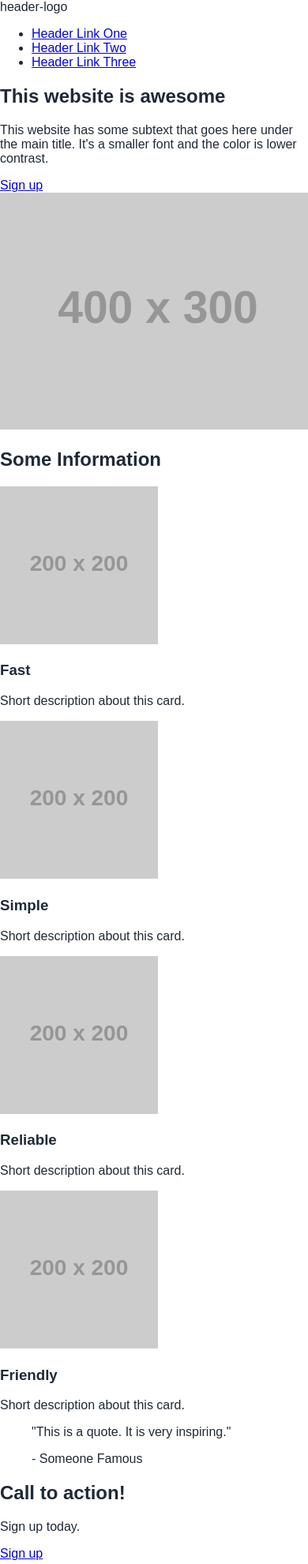
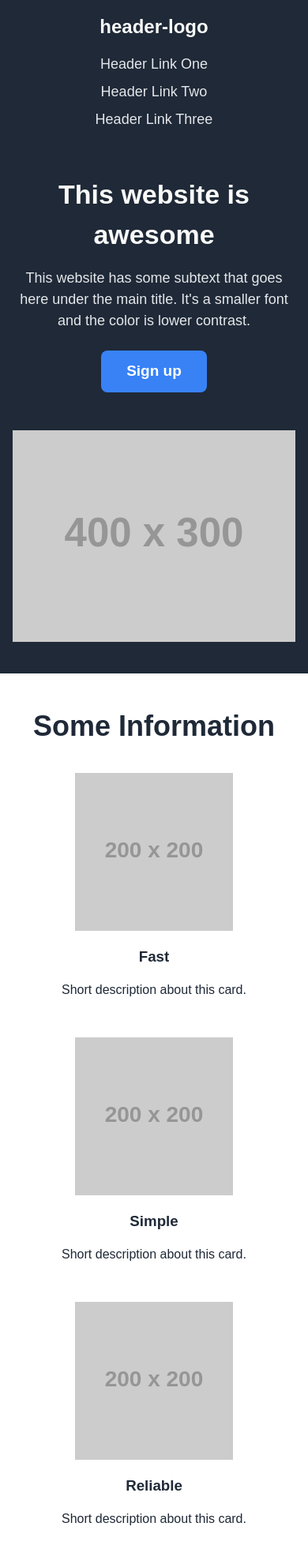
Before and after one commit to jas843/oden-landing-page, a plain HTML site: page index.html in a window 390 px wide. Shown: the top 1981 px of the page at 79% size. Drawn offline with Linux system fonts and the light colour scheme; placeholder pictures from the web are drawn by us.

Commit message:
Add landing page styles

```diff
--- a/style.css
+++ b/style.css
@@ -6,4 +6,217 @@ body {
   margin: 0;
   font-family: Arial, sans-serif;
   color: #1f2937;
+  line-height: 1.5;
 }
+
+img {
+  max-width: 100%;
+  height: auto;
+}
+
+a:focus-visible {
+  outline: 3px solid #fbbf24;
+  outline-offset: 3px;
+}
+
+.dark {
+  background-color: #1f2937;
+}
+
+/* Header */
+header {
+  display: flex;
+  justify-content: space-between;
+  align-items: center;
+  flex-wrap: wrap;
+  gap: 16px;
+  padding: 16px 32px;
+}
+
+.logo {
+  font-size: 24px;
+  color: #f9faf8;
+  font-weight: 700;
+}
+
+nav ul {
+  display: flex;
+  gap: 24px;
+  list-style: none;
+  margin: 0;
+  padding: 0;
+}
+
+nav a {
+  font-size: 18px;
+  color: #e5e7eb;
+  text-decoration: none;
+}
+
+nav a:hover {
+  text-decoration: underline;
+}
+
+/* Hero */
+.hero {
+  display: flex;
+  justify-content: center;
+  align-items: center;
+  gap: 48px;
+  padding: 64px 32px;
+}
+
+.hero-text {
+  max-width: 480px;
+}
+
+.hero h1 {
+  font-size: 48px;
+  font-weight: 900;
+  color: #f9faf8;
+  margin: 0 0 16px;
+}
+
+.hero p {
+  font-size: 18px;
+  color: #e5e7eb;
+  margin: 0 0 24px;
+}
+
+.button {
+  display: inline-block;
+  background-color: #3882f6;
+  color: #ffffff;
+  font-size: 19px;
+  font-weight: 700;
+  padding: 12px 32px;
+  border-radius: 8px;
+  text-decoration: none;
+}
+
+.button:hover {
+  background-color: #2563eb;
+}
+
+/* Information */
+.info {
+  padding: 64px 32px;
+  text-align: center;
+}
+
+.info h2 {
+  font-size: 36px;
+  font-weight: 900;
+  color: #1f2937;
+  margin: 0 0 32px;
+}
+
+.cards {
+  display: flex;
+  justify-content: center;
+  flex-wrap: wrap;
+  gap: 32px;
+}
+
+.card {
+  flex: 1 1 200px;
+  max-width: 240px;
+}
+
+.card h3 {
+  margin: 12px 0 4px;
+}
+
+/* Quote */
+.quote {
+  background-color: #e5e7eb;
+  padding: 64px 32px;
+  text-align: center;
+}
+
+blockquote {
+  max-width: 800px;
+  margin: 0 auto;
+  font-size: 36px;
+  font-weight: 300;
+  font-style: italic;
+  color: #1f2937;
+}
+
+blockquote p {
+  margin: 0 0 16px;
+}
+
+blockquote footer {
+  font-size: 20px;
+  font-style: normal;
+  text-align: right;
+}
+
+/* Call to action */
+.cta {
+  background-color: #3882f6;
+  color: #ffffff;
+  text-align: center;
+  padding: 64px 32px;
+}
+
+.cta h2 {
+  font-size: 36px;
+  margin: 0 0 8px;
+}
+
+.cta p {
+  font-size: 24px;
+  margin: 0 0 24px;
+}
+
+.button.light {
+  background-color: #ffffff;
+  color: #1f2937;
+}
+
+/* Footer */
+.site-footer {
+  color: #e5e7eb;
+  text-align: center;
+  padding: 24px;
+}
+
+.site-footer p {
+  margin: 0;
+}
+
+/* Mobile */
+@media (max-width: 600px) {
+  header {
+    flex-direction: column;
+    padding: 16px;
+  }
+
+  nav ul {
+    flex-direction: column;
+    align-items: center;
+    gap: 8px;
+  }
+
+  .hero {
+    flex-direction: column;
+    padding: 40px 16px;
+    text-align: center;
+  }
+
+  .hero h1 {
+    font-size: 34px;
+  }
+
+  .info,
+  .quote,
+  .cta {
+    padding: 40px 16px;
+  }
+
+  blockquote {
+    font-size: 26px;
+  }
+}
```
